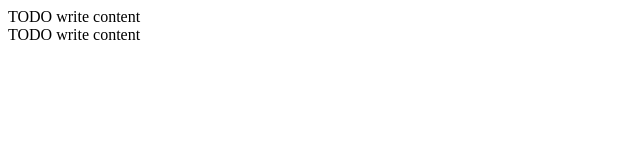
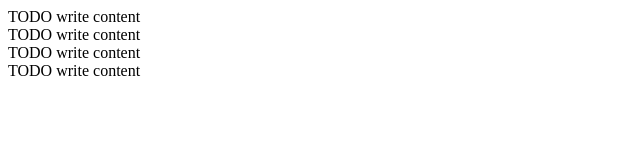
Before and after one commit to ProyectoFIA2015/HomeWorkHDP, a plain HTML site: page HTML5Application/public_html/index.html in a window 1280 px wide. Shown: the whole page, without its empty margins (0-640 px from the left). Drawn offline with Linux system fonts and the light colour scheme.

Commit message:
modificando algunas cosas

```diff
--- a/HTML5Application/public_html/index.html
+++ b/HTML5Application/public_html/index.html
@@ -13,6 +13,7 @@ and open the template in the editor.
     <body>
         <div>TODO write content</div>
         <div>TODO write content</div>
-
+        <div>TODO write content</div>
+        <div>TODO write content</div>
     </body>
 </html>
```
